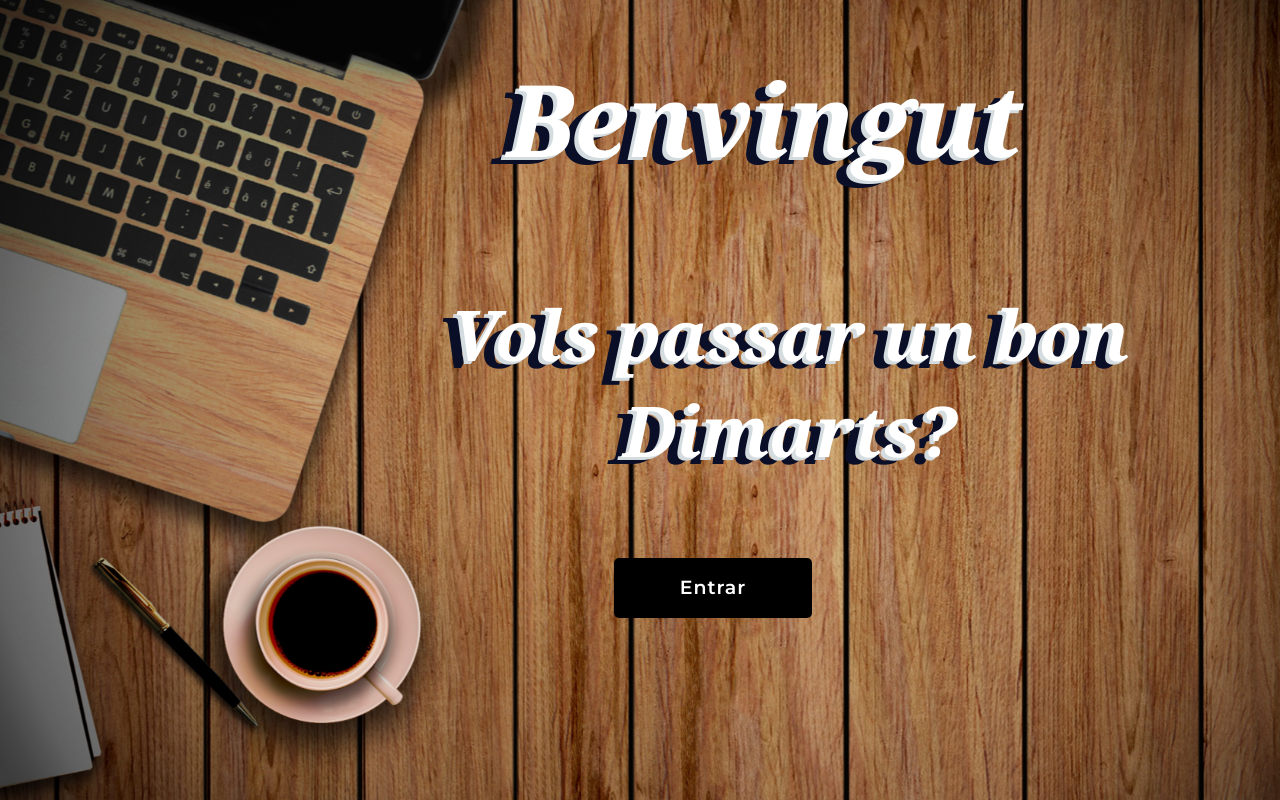
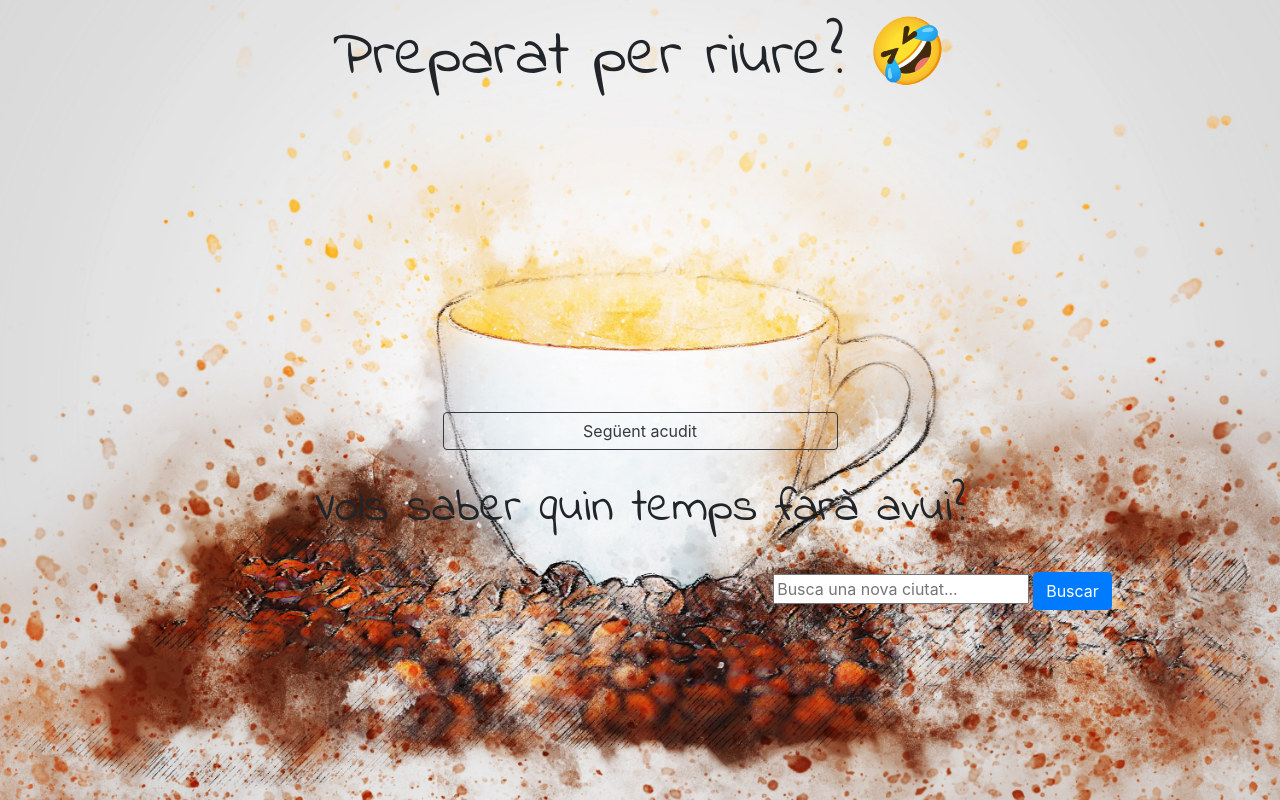
Before and after one commit to JavierPeDe/S8.Acudits-React, a React (Create React App) app: page /home in a window 1280 px wide. Built offline with nearby package versions, Linux system fonts and the light colour scheme; no server answers.

Commit message:
Change from conditional rendering to react-router

```diff
--- a/package.json
+++ b/package.json
@@ -11,6 +11,7 @@
     "react": "^17.0.2",
     "react-bootstrap": "^1.6.0",
     "react-dom": "^17.0.2",
+    "react-router-dom": "^5.2.0",
     "react-scripts": "4.0.3",
     "web-vitals": "^1.1.2"
   },
--- a/src/App.js
+++ b/src/App.js
@@ -1,16 +1,26 @@
 import './App.css';
 import 'bootstrap/dist/css/bootstrap.min.css';
 import { DataProvider } from './context/DataContext';
-import Selector from './components/Selector';
+import { BrowserRouter as Router, Switch, Route } from 'react-router-dom';
+import WelcomeComponent from './components/WelcomeComponent/WelcomeComponent';
+import MainContainer from './components/MainContainer';
 
-function App() {
+const App = () => {
   return (
-    <div>
-      <DataProvider>
-        <Selector />
-      </DataProvider>
-    </div>
+    <Router>
+      <div> <DataProvider>
+        <Switch>
+          <Route path="/home">
+            <MainContainer />
+          </Route>
+          <Route path="/">
+            <WelcomeComponent />
+          </Route>
+        </Switch>  </DataProvider>
+      </div>
+    </Router>
+
   );
-}
+};
 
 export default App;
--- a/src/components/JokeContainer.js
+++ b/src/components/JokeContainer.js
@@ -15,7 +15,7 @@ function JokeContainer() {
       <h1 className="JokeTitle">Preparat per riure? 🤣</h1>
       <p className="Joke">{apiJoke}</p>
       <button
-        className="btn btn-outline-info btn-lg btn-block w-50"
+        className="btn btn-outline-dark btn-block w-50"
         onClick={onClickChange}
       >
         Següent acudit
--- a/src/components/WelcomeComponent/WelcomeComponent.js
+++ b/src/components/WelcomeComponent/WelcomeComponent.js
@@ -1,8 +1,6 @@
-import React, { useContext } from 'react';
-
+import React from 'react';
 import './welcome-Style.css';
-import { DataContext } from '../../context/DataContext';
-
+import {  Link } from 'react-router-dom';
 export default function WelcomeComponent() {
   const days = [
     'Diumenge',
@@ -14,17 +12,16 @@ export default function WelcomeComponent() {
     'Dissabte',
   ];
   const currentDay = new Date().getDay();
-  const { isLogin, setIsLogin } = useContext(DataContext);
-  const loginButton = () => setIsLogin(false);
-  console.log(isLogin);
   return (
     <div className="container-welcome">
       <h1 className="title-welcome">Benvingut</h1>
       <h2 className="currentDay">Vols passar un bon {days[currentDay]}?</h2>
       <div className="container-button">
+
         <span>
-          <a onClick={loginButton}></a>
+          <Link to="/home"> <a></a></Link>
         </span>
+
       </div>
     </div>
   );
```
Also changed, not shown: 1 other file (tests, documents, lock files or other folders).
